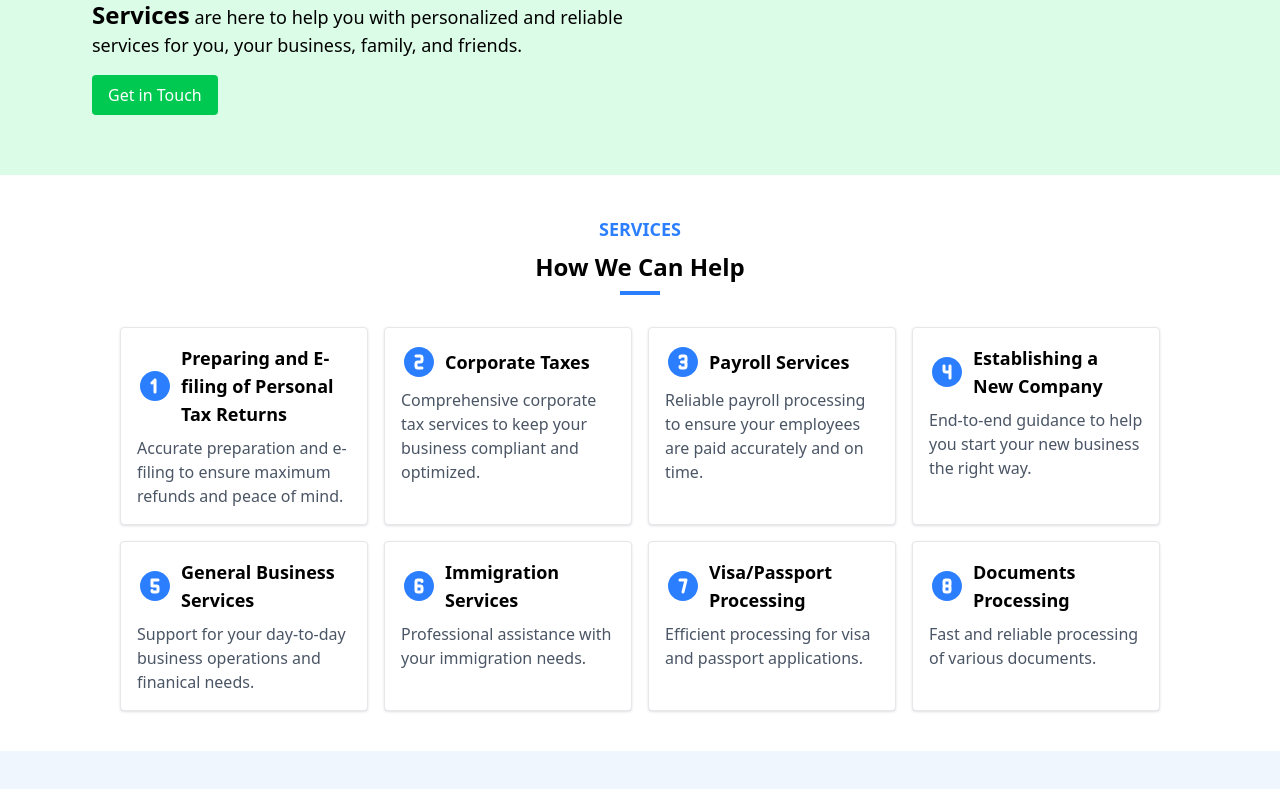
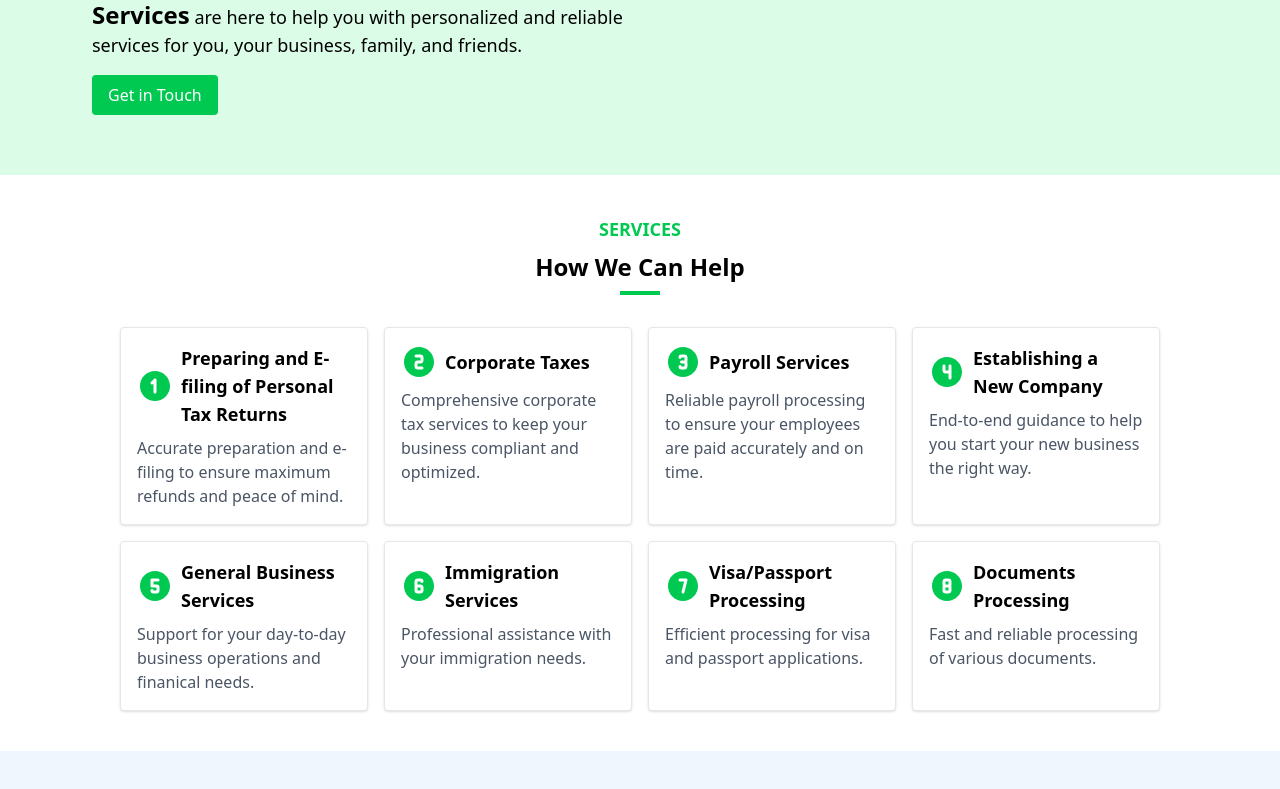
Before and after one commit to Hairum-Qureshi/sa-and-qureshi-accounting-website, a React (Vite) app in the folder apps/frontend/: page / in a window 1280 px wide. Shown: the part 365-1154 px from the top of the page. Built offline with nearby package versions, Linux system fonts and the light colour scheme.

Commit message:
changed color theme from blue to green

```diff
--- a/apps/frontend/src/components/Services.tsx
+++ b/apps/frontend/src/components/Services.tsx
@@ -15,47 +15,47 @@ type Service = {
 
 const services: Service[] = [
   {
-    icon: <TbCircleNumber1Filled className="text-blue-500" />,
+    icon: <TbCircleNumber1Filled className="text-green-500" />,
     title: "Preparing and E-filing of Personal Tax Returns",
     description:
       "Accurate preparation and e-filing to ensure maximum refunds and peace of mind.",
   },
   {
-    icon: <TbCircleNumber2Filled className="text-blue-500" />,
+    icon: <TbCircleNumber2Filled className="text-green-500" />,
     title: "Corporate Taxes",
     description:
       "Comprehensive corporate tax services to keep your business compliant and optimized.",
   },
   {
-    icon: <TbCircleNumber3Filled className="text-blue-500" />,
+    icon: <TbCircleNumber3Filled className="text-green-500" />,
     title: "Payroll Services",
     description:
       "Reliable payroll processing to ensure your employees are paid accurately and on time.",
   },
   {
-    icon: <TbCircleNumber4Filled className="text-blue-500" />,
+    icon: <TbCircleNumber4Filled className="text-green-500" />,
     title: "Establishing a New Company",
     description:
       "End-to-end guidance to help you start your new business the right way.",
   },
   {
-    icon: <TbCircleNumber5Filled className="text-blue-500" />,
+    icon: <TbCircleNumber5Filled className="text-green-500" />,
     title: "General Business Services",
     description:
       "Support for your day-to-day business operations and finanical needs.",
   },
   {
-    icon: <TbCircleNumber6Filled className="text-blue-500" />,
+    icon: <TbCircleNumber6Filled className="text-green-500" />,
     title: "Immigration Services",
     description: "Professional assistance with your immigration needs.",
   },
   {
-    icon: <TbCircleNumber7Filled className="text-blue-500" />,
+    icon: <TbCircleNumber7Filled className="text-green-500" />,
     title: "Visa/Passport Processing",
     description: "Efficient processing for visa and passport applications.",
   },
   {
-    icon: <TbCircleNumber8Filled className="text-blue-500" />,
+    icon: <TbCircleNumber8Filled className="text-green-500" />,
     title: "Documents Processing",
     description: "Fast and reliable processing of various documents.",
   },
@@ -64,11 +64,11 @@ const services: Service[] = [
 export default function Services() {
   return (
     <div className="my-10" id="services">
-      <h3 className="text-lg font-semibold text-blue-500 text-center mt-5">
+      <h3 className="text-lg font-semibold text-green-500 text-center mt-5">
         SERVICES
       </h3>
       <h1 className="text-2xl font-bold text-center mt-2">How We Can Help</h1>
-      <div className="w-10 h-1 bg-blue-500 mx-auto mt-2" />
+      <div className="w-10 h-1 bg-green-500 mx-auto mt-2" />
       <div className="grid grid-cols-1 md:grid-cols-2 lg:grid-cols-4 gap-4 mt-8 lg:mx-30 mx-15">
         {services.map((service, index) => (
           <div
```
